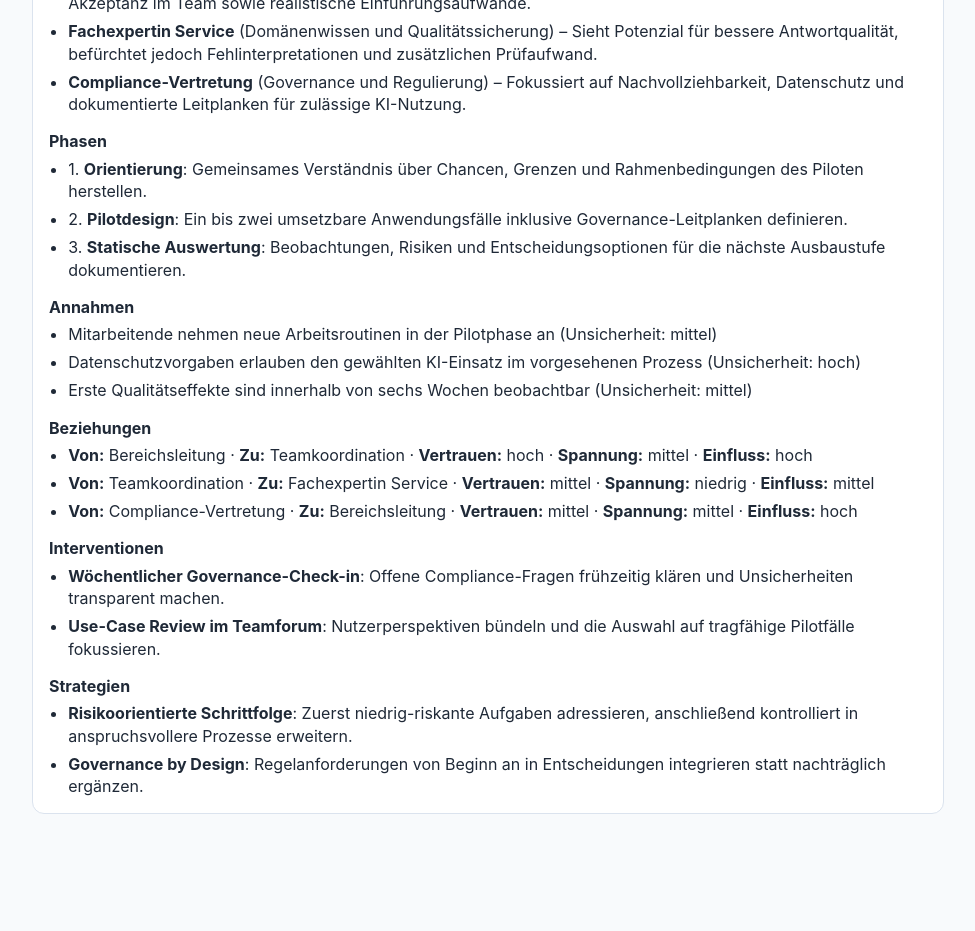
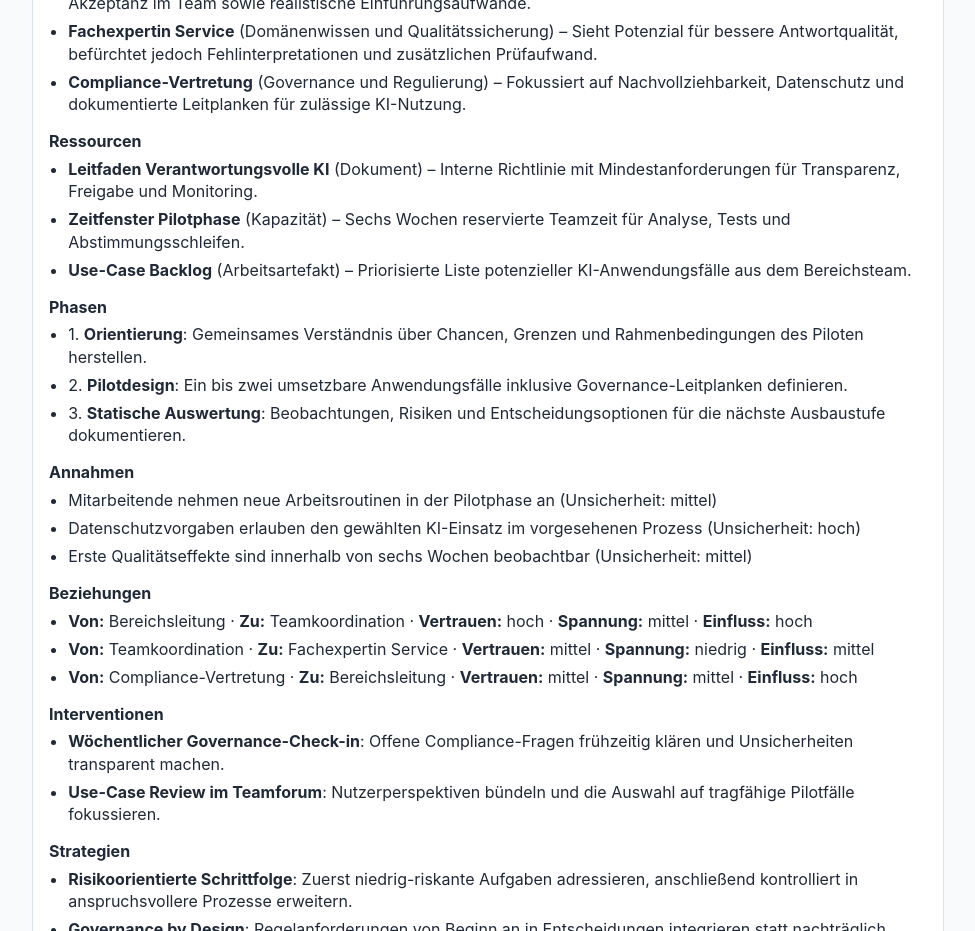
Before and after one commit to Mudler17/szenario-lab, a React (Vite) app: page / in a window 1280 px wide. Shown: the part 780-1711 px from the top of the page, without its empty margins (152-1127 px from the left). Before the commit the page ends 1642 px from the top, so only its background shows below. Built offline with nearby package versions, Linux system fonts and the light colour scheme.

Commit message:
Add read-only resources section to scenario preview

```diff
--- /dev/null
+++ b/src/features/scenarios/components/ResourceList.jsx
@@ -0,0 +1,20 @@
+function ResourceList({ resources }) {
+  if (!Array.isArray(resources) || resources.length === 0) {
+    return null;
+  }
+
+  return (
+    <>
+      <h3>Ressourcen</h3>
+      <ul>
+        {resources.map((resource) => (
+          <li key={resource.id}>
+            <strong>{resource.name}</strong> ({resource.type}) – {resource.description}
+          </li>
+        ))}
+      </ul>
+    </>
+  );
+}
+
+export default ResourceList;
--- a/src/features/scenarios/components/ScenarioPreview.jsx
+++ b/src/features/scenarios/components/ScenarioPreview.jsx
@@ -1,6 +1,7 @@
 import AssumptionList from './AssumptionList';
 import InterventionList from './InterventionList';
 import PersonaList from './PersonaList';
+import ResourceList from './ResourceList';
 import PhaseList from './PhaseList';
 import RelationshipList from './RelationshipList';
 import ScenarioSummary from './ScenarioSummary';
@@ -18,6 +19,7 @@ function ScenarioPreview({ scenario }) {
 
       <ScenarioSummary scenario={scenario} />
       <PersonaList personas={scenario.personas} />
+      <ResourceList resources={scenario.resources} />
       <PhaseList phases={scenario.phases} />
       <AssumptionList assumptions={scenario.assumptions} />
       <RelationshipList relationships={scenario.relationships} personas={scenario.personas} />
```
Also changed, not shown: src/features/scenarios/README.md, 1 other file (tests, documents, lock files or other folders).
